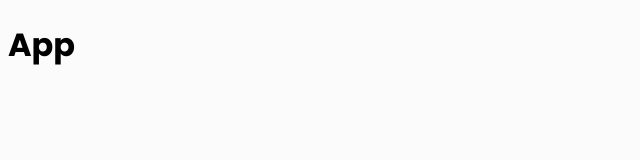
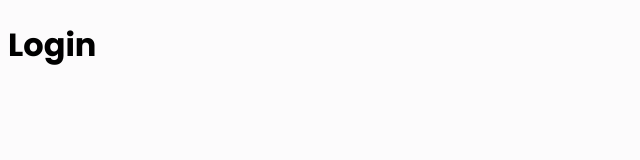
Before and after one commit to galbeiroc/expense-tracker, a React (Vite) app in the folder client/: page /login in a window 1280 px wide. Shown: the top 160 px of the page, without its empty margins (0-640 px from the left). Built offline with nearby package versions, Linux system fonts and the light colour scheme.

Commit message:
define app routes

```diff
--- a/client/package.json
+++ b/client/package.json
@@ -17,7 +17,7 @@
     "react-dom": "^19.2.0",
     "react-hot-toast": "^2.6.0",
     "react-icons": "^5.5.0",
-    "react-router-dom": "^7.13.0",
+    "react-router": "^7.13.0",
     "recharts": "^3.7.0"
   },
   "devDependencies": {
--- a/client/src/App.tsx
+++ b/client/src/App.tsx
@@ -1,9 +1,31 @@
+import { BrowserRouter as Router, Routes, Route, Navigate } from "react-router";
+
+import Login from "./pages/Auth/Login";
+import SingUp from "./pages/Auth/SignUp";
+import Home from "./pages/Dashboard/Home";
+import Income from "./pages/Dashboard/Income";
+import Expense from "./pages/Dashboard/Expense";
+
 function App() {
   return (
-    <div>
-      <h1>App</h1>
-    </div>
+    <Router>
+      <Routes>
+        <Route path="/" element={<Root />}/>
+        <Route path="/login" element={<Login />} />
+        <Route path="/signUp" element={<SingUp />} />
+        <Route path="/dashboard" element={<Home />} />
+        <Route path="/income" element={<Income />} />
+        <Route path="/expense" element={<Expense />} />
+      </Routes>
+    </Router>
   )
 }
 
 export default App;
+
+const Root = () => {
+  // Check if token exist in localStorage
+  const isAuthenticated = !!localStorage.getItem("token");
+
+  return isAuthenticated ? <Navigate to="/dashborad" /> : <Navigate to="/login" />
+}
```
Also changed, not shown: 1 other file (tests, documents, lock files or other folders).
